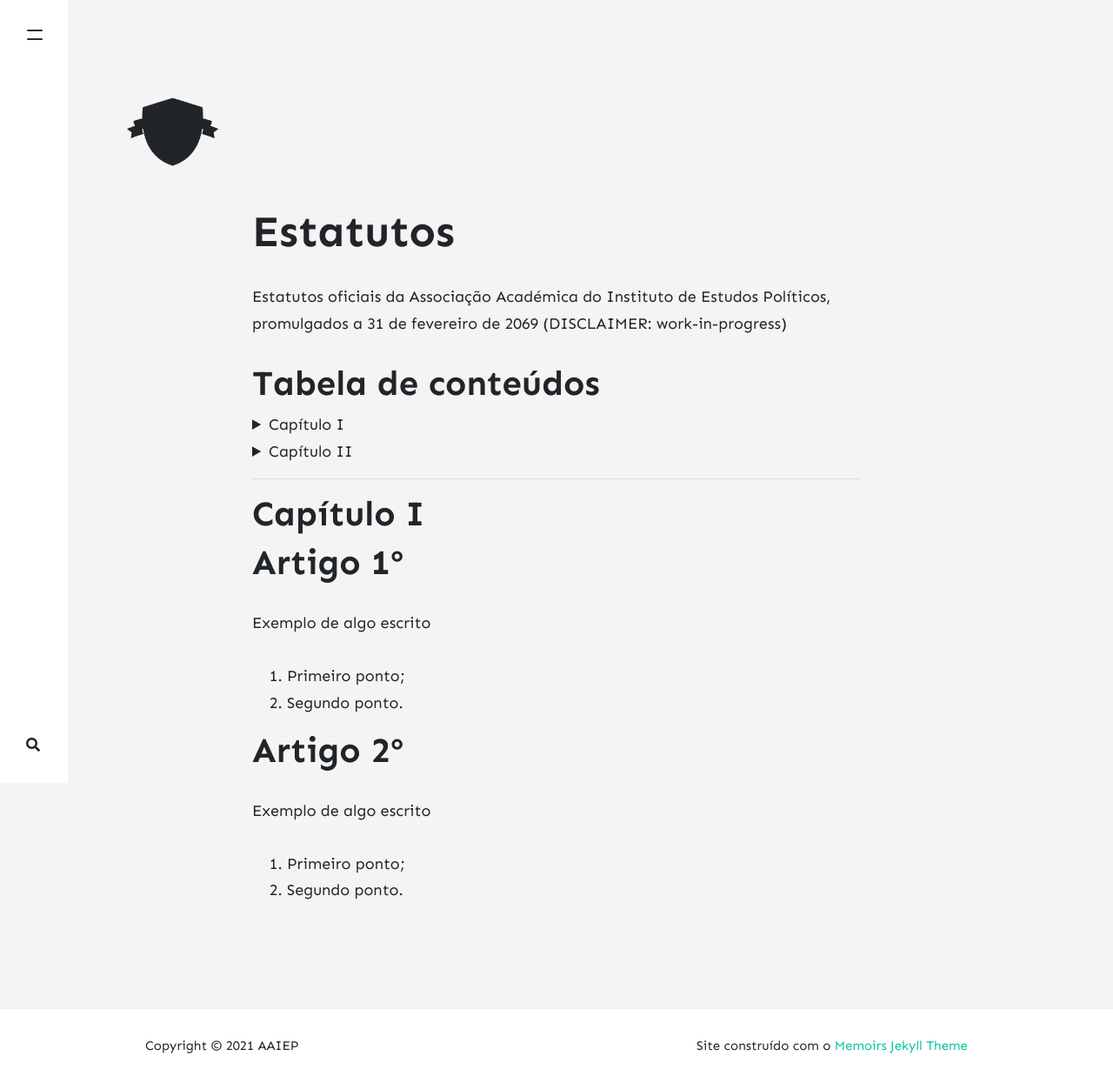
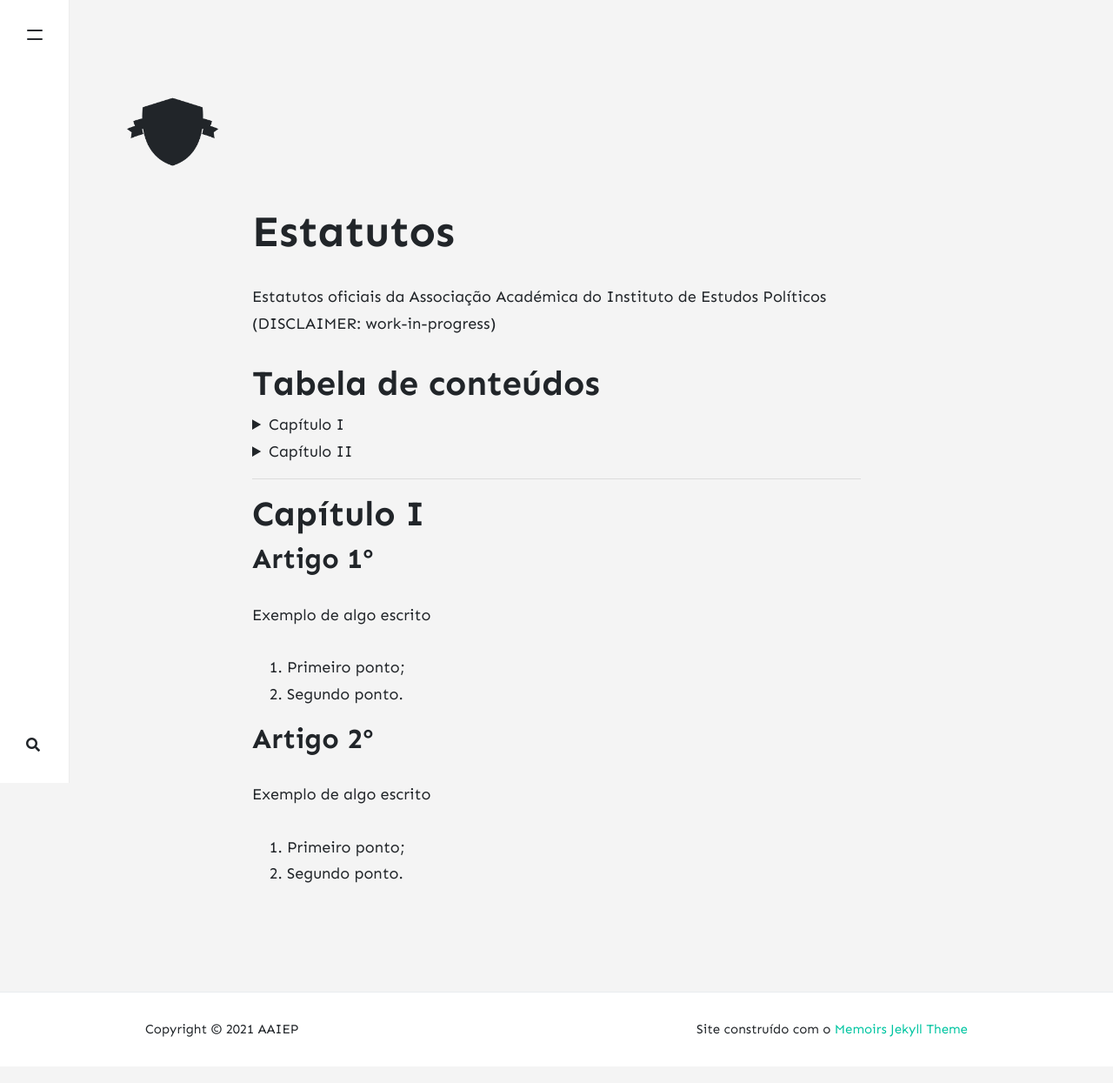
Before and after one commit to AAIEP/AAIEP.github.io, a Jekyll site: the page built from _pages/estatutos.md, in a window 1280 px wide. Shown: the whole page at 87% size. Built offline with Jekyll 4.4.1, drawn with Linux system fonts in a browser that asks for light colours; nearby versions of some CDN libraries; comment, search, counter and statistics services are not loaded.

Commit message:
Update estatutos.md

```diff
--- a/_pages/estatutos.md
+++ b/_pages/estatutos.md
@@ -4,27 +4,27 @@
 permalink: /docs/estatutos
 comments: false
 ---
-Estatutos oficiais da Associação Académica do Instituto de Estudos Políticos, promulgados a 31 de fevereiro de 2069 (DISCLAIMER: work-in-progress)
+Estatutos oficiais da Associação Académica do Instituto de Estudos Políticos (DISCLAIMER: work-in-progress)
 
 # Tabela de conteúdos
 
 <details>
 <summary>Capítulo I</summary>
 <ul>
- <li>Artigo 1º</li>
- <li>Artigo 2º</li>
- <li>Artigo 3º</li>
- <li>Artigo 4º</li>
+ <li><a href="/docs/estatutos#artigo-1º">Artigo 1º</a></li>
+ <li><a href="/docs/estatutos#artigo-2º">Artigo 2º</a></li>
+ <li><a href="/docs/estatutos#artigo-3º">Artigo 3º</a></li>
+ <li><a href="/docs/estatutos#artigo-4º">Artigo 4º</a></li>
 </ul>
 </details>
 <details>
 <summary>Capítulo II</summary>
 <ul>
- <li>Artigo 5º</li>
- <li>Artigo 6º</li>
- <li>Artigo 7º</li>
- <li>Artigo 8º</li>
- <li>Artigo 9º</li>
+ <li><a href="/docs/estatutos#artigo-5º">Artigo 5º</a></li>
+ <li><a href="/docs/estatutos#artigo-6º">Artigo 6º</a></li>
+ <li><a href="/docs/estatutos#artigo-7º">Artigo 7º</a></li>
+ <li><a href="/docs/estatutos#artigo-8º">Artigo 8º</a></li>
+ <li><a href="/docs/estatutos#artigo-9º">Artigo 9º</a></li>
 </ul>
 </details>
 
@@ -32,14 +32,14 @@
 
 # Capítulo I
 
-# Artigo 1º
+## Artigo 1º
 
 Exemplo de algo escrito
 
 1. Primeiro ponto;
 2. Segundo ponto.
 
-# Artigo 2º
+## Artigo 2º
 
 Exemplo de algo escrito
 
```
